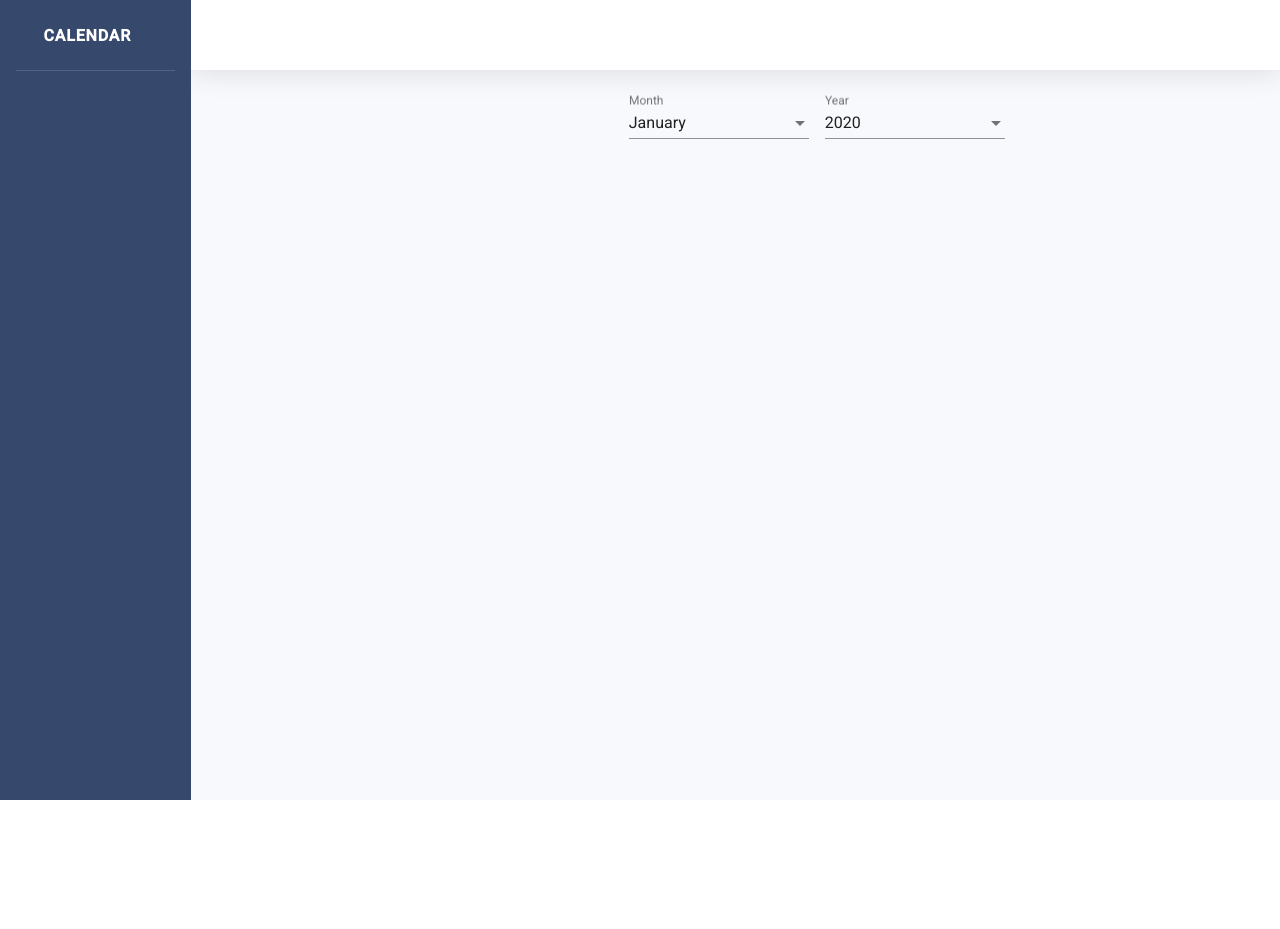
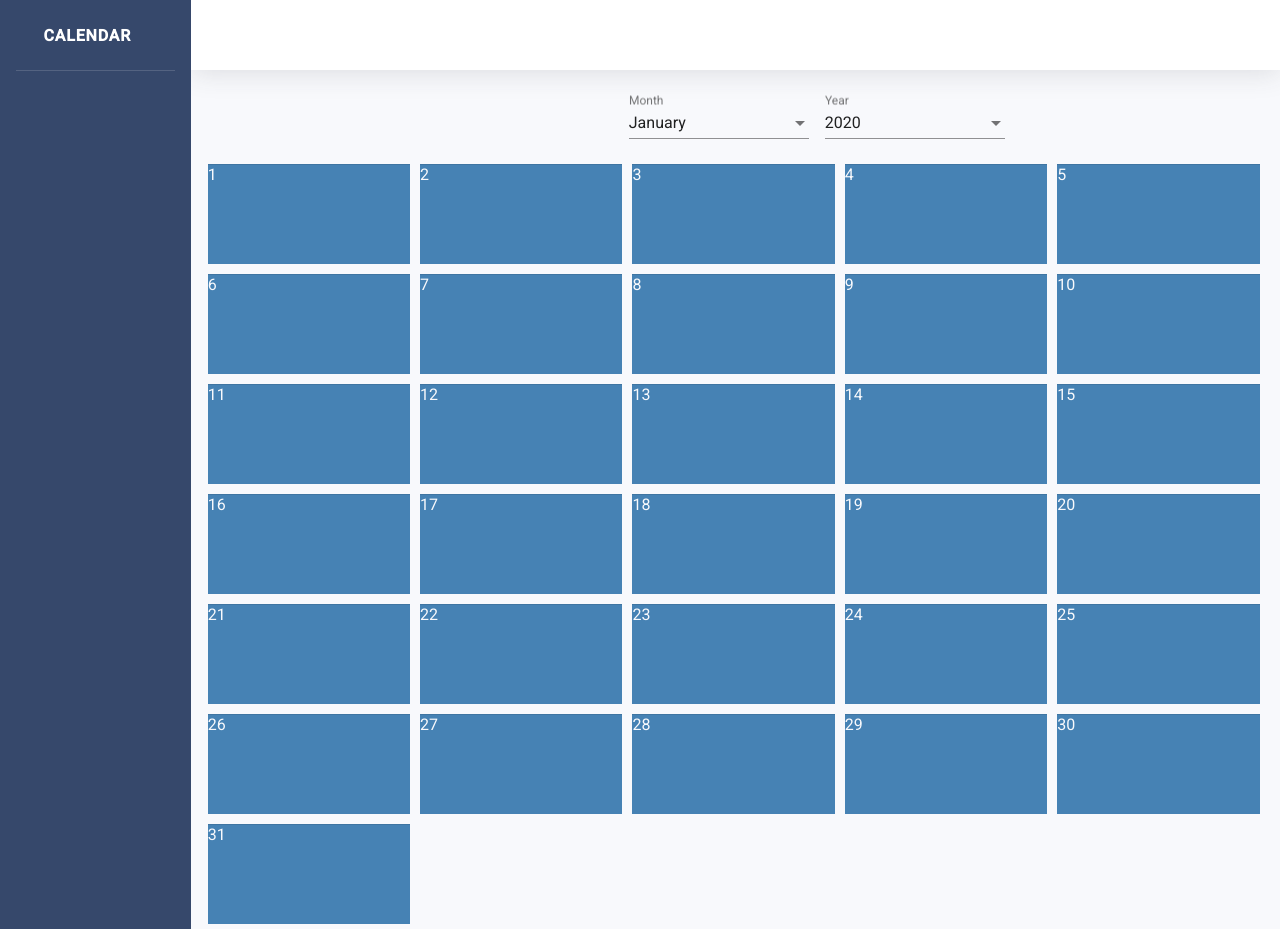
Before and after one commit to AndreiRusu94/calendar-frontend, an Angular app: page /calendar in a window 1280 px wide. Before the commit the page ends 800 px from the top, so only its background shows below. Built offline with nearby package versions, Linux system fonts and the light colour scheme.

Commit message:
Generate the days of the calendar

```diff
--- a/src/app/calendar/calendar/calendar.component.html
+++ b/src/app/calendar/calendar/calendar.component.html
@@ -40,6 +40,10 @@
           </mat-form-field>
         </div>
 
+        <div>
+          <div *ngFor="let day of calendar" class="square">{{day}}</div>
+        </div>
+
       </div>
     </div>
   </div>
--- a/src/app/calendar/calendar/calendar.component.scss
+++ b/src/app/calendar/calendar/calendar.component.scss
@@ -183,3 +183,14 @@ hr {
 .year-selector {
   padding-left: 1rem;
 }
+
+.square {
+  width: 19%;
+  height: 100px;
+  margin: 5px;
+  display: inline-block;
+  background-color: steelblue;
+  color: #f8f9fc;
+  border: 0;
+  border-top: 1px solid rgba(0, 0, 0, 0.1);
+}
--- a/src/app/calendar/calendar/calendar.component.ts
+++ b/src/app/calendar/calendar/calendar.component.ts
@@ -26,29 +26,34 @@ export class CalendarComponent implements OnInit {
     let currentYear = this.selectedDate.getFullYear();
     this.selectedYear = currentYear;
     this.selectedMonth = this.months[this.selectedDate.getMonth()];
+    this.selectedDate = new Date(this.selectedYear, this.selectedDate.getMonth(), 0);
 
     for (let i = currentYear - 5; i < currentYear + 5; i++) {
       this.years.push(i);
     }
+    this.generateCalendar();
   }
 
-  public generateCalendarByMonthSelection(month: string): void {
+  private generateCalendar() {
     this.calendar = [];
-    this.selectedMonth = month;
-    this.selectedDate = new Date(this.selectedYear, this.months.findIndex(m => m === month));
 
-    for (let i = 0; i < this.selectedDate.getDay(); i++) {
+    for (let i = 1; i <= this.selectedDate.getDate(); i++) {
       this.calendar.push(i);
     }
   }
 
+  public generateCalendarByMonthSelection(month: string): void {
+    this.selectedMonth = month;
+    this.selectedDate = new Date(this.selectedYear, this.months.findIndex(m => m === month) + 1, 0);
+
+    this.generateCalendar();
+  }
+
   public generateCalendarByYearSelection(year: number): void {
     this.selectedYear = year;
-    this.selectedDate = new Date(year, this.months.findIndex(month => month === this.selectedMonth));
+    this.selectedDate = new Date(year, this.months.findIndex(month => month === this.selectedMonth) + 1, 0);
 
-    for (let i = 0; i < this.selectedDate.getDay(); i++) {
-      this.calendar.push(i);
-    }
+    this.generateCalendar();
   }
 
 }
```
